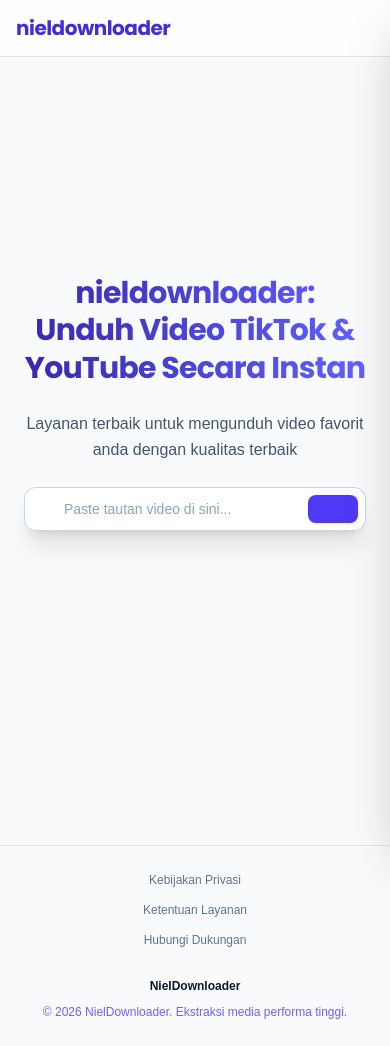
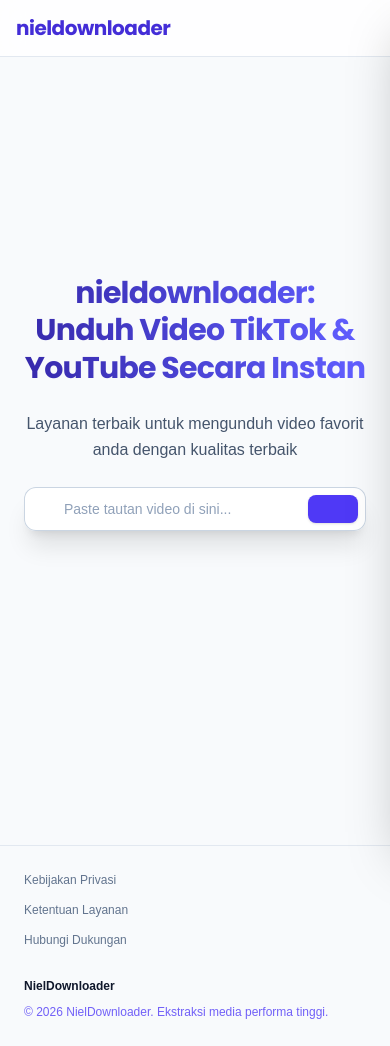
Before and after one commit to Josephinto310704/nieldownloader, a Next.js app: page / in a window 390 px wide. Built offline with nearby package versions, Linux system fonts and the light colour scheme; some icons are missing.

Commit message:
ui: make mobile footer left-aligned instead of center-aligned

```diff
--- a/src/components/Footer.tsx
+++ b/src/components/Footer.tsx
@@ -4,7 +4,7 @@
   return (
     <footer className="bg-slate-50 border-t border-slate-200">
       <div className="mx-auto max-w-7xl px-6 py-6 md:flex md:items-center md:justify-between lg:px-8">
-        <div className="flex flex-col sm:flex-row items-center justify-center gap-y-2.5 gap-x-6 md:order-2">
+        <div className="flex flex-col sm:flex-row items-start sm:items-center justify-start gap-y-2.5 gap-x-6 md:order-2">
           <Link href="#" className="text-xs leading-5 text-slate-500 hover:text-indigo-600 transition-colors">
             Kebijakan Privasi
           </Link>
@@ -16,10 +16,10 @@
           </Link>
         </div>
         <div className="mt-6 md:order-1 md:mt-0">
-          <p className="text-center text-xs leading-6 text-slate-900 font-semibold mb-1">
+          <p className="text-left text-xs leading-6 text-slate-900 font-semibold mb-1">
             NielDownloader
           </p>
-          <p className="text-center text-xs leading-5 text-indigo-600/80">
+          <p className="text-left text-xs leading-5 text-indigo-600/80">
             &copy; {new Date().getFullYear()} NielDownloader. Ekstraksi media performa tinggi.
           </p>
         </div>
```
